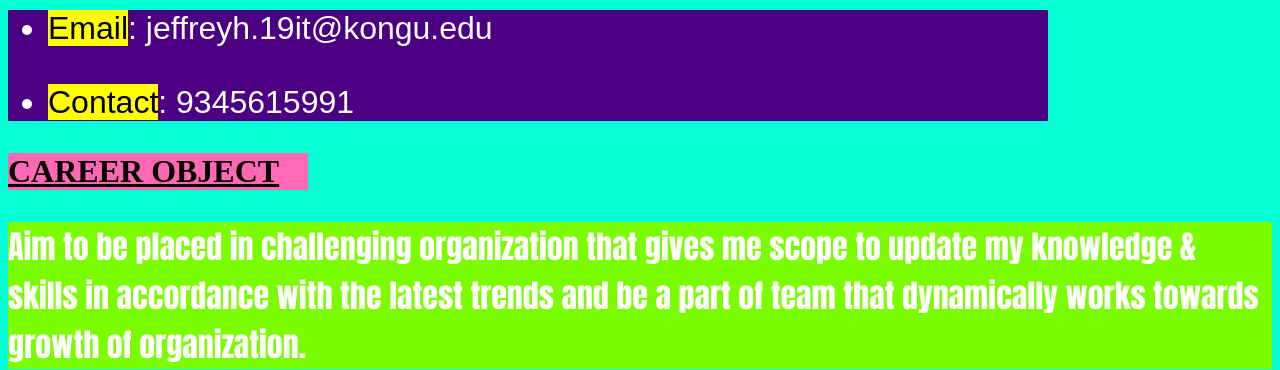
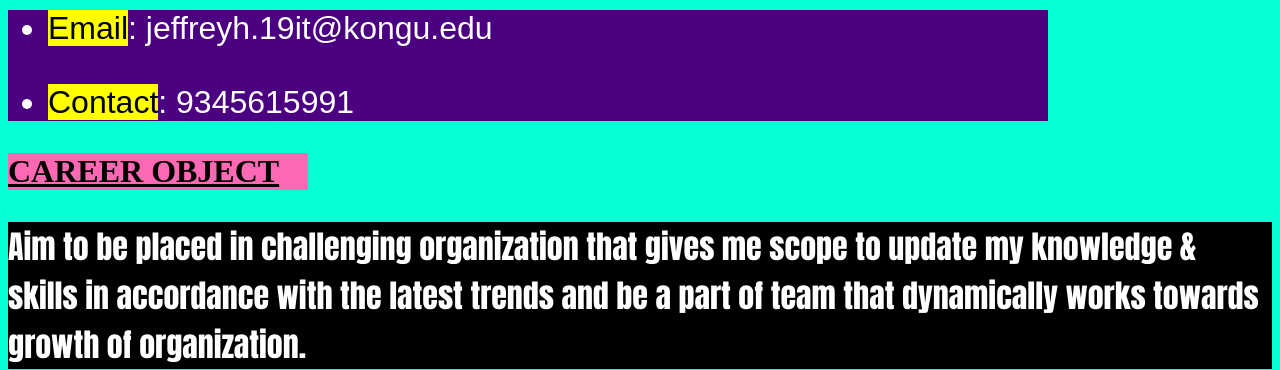
Before and after one commit to jeffrhino/Resume, a plain HTML site: page resume.html in a window 1280 px wide. In both pictures the pointer is over the element 640 px from the left and 725 px from the top of the page. Shown: the part 430-800 px from the top of the page. Drawn offline with Linux system fonts and the light colour scheme.

Commit message:
Update resume.html

```diff
--- a/resume.html
+++ b/resume.html
@@ -74,7 +74,7 @@
     }
 
     p:hover {
-        background-color: lawngreen
+        background-color:black;
     }
 </style>
 
```
